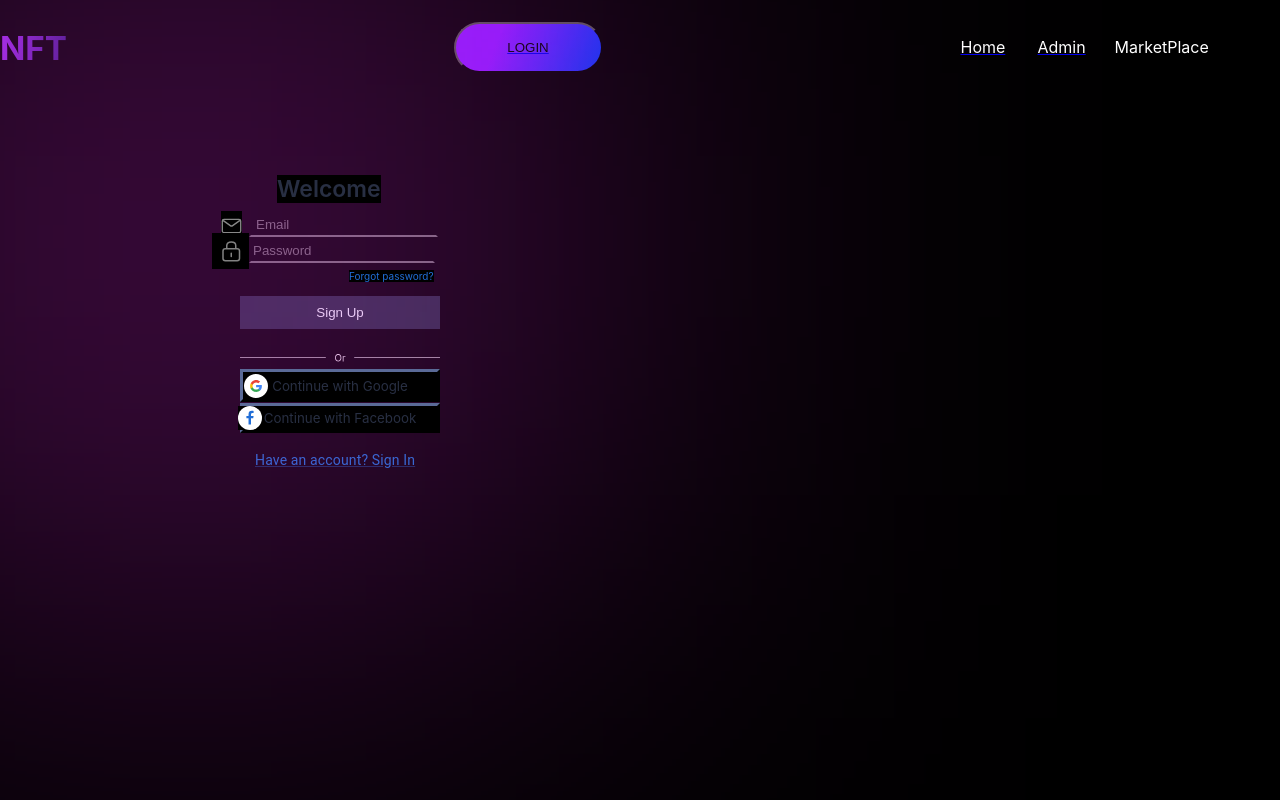
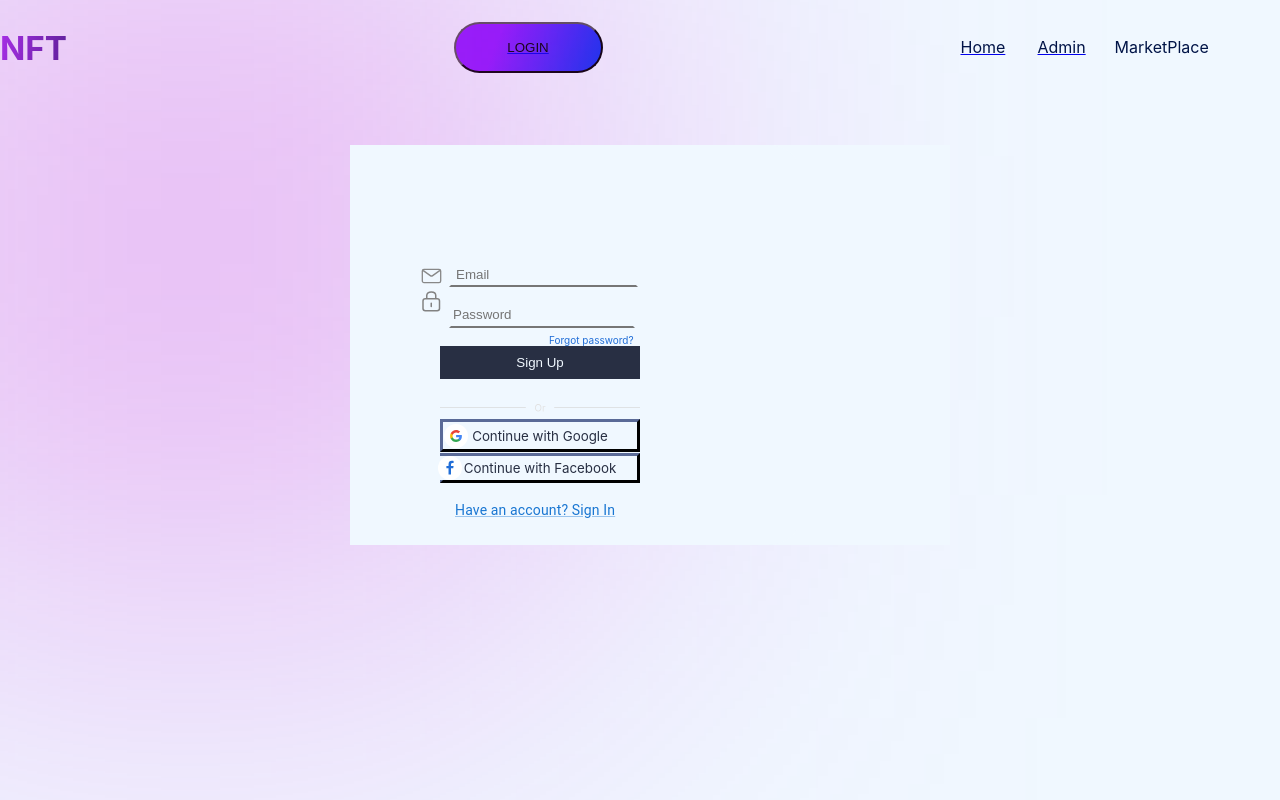
Before and after one commit to neeeka4/project_with_oblachko, a React (Create React App) app: page /auth in a window 1280 px wide. Built offline with nearby package versions, Linux system fonts and the light colour scheme; no server answers; the HTML template or start-up script is replaced by a standard one.

Commit message:
fucking auth

```diff
--- a/src/Components/Admin/Add/Add.css
+++ b/src/Components/Admin/Add/Add.css
@@ -52,6 +52,3 @@
   border: solid;
   left: 58%;
 }
-
-.add {
-}
--- a/src/Components/Auth/Auth.css
+++ b/src/Components/Auth/Auth.css
@@ -1,16 +1,17 @@
 * {
-  /* background: rgba(214, 34, 218, 0.59); */
+  background-color: aliceblue;
 }
 
 /* Welcome Page Style Start  */
 .container {
   display: none;
-  /* position: relative; */
+  position: relative;
   width: 600px;
   height: 400px;
   display: flex;
-  margin-bottom: 80px;
-  margin-left: 150px;
+  margin-top: 50px;
+  /* margin-bottom: 60px; */
+  margin-left: 350px;
 }
 .block_left {
   /* background-color: white; */
@@ -18,7 +19,7 @@
   height: 400px;
   margin-right: -10px;
   margin-left: 0;
-  /* position: relative; */
+  position: relative;
   border-bottom-right-radius: 7%;
   border-top-right-radius: 7%;
   display: flex;
@@ -72,12 +73,11 @@
   border-top-color: transparent;
   border-right-color: transparent;
   border-left-color: transparent;
-  margin-left: 30px;
 }
 .inp__password_img {
   width: 37px;
   height: 36px;
-  position: absolute;
+  /* position: absolute; */
   margin-left: -7px;
   margin-top: -4px;
 }
@@ -91,7 +91,7 @@
   height: 22px;
 }
 .forgot__pass_title {
-  position: absolute;
+  /* position: absolute; */
   color: #216ed7;
   font-size: 10px;
   margin-left: 130px;
--- a/src/Components/Auth/Auth.jsx
+++ b/src/Components/Auth/Auth.jsx
@@ -1,5 +1,5 @@
-import { createTheme, ThemeProvider } from "@mui/material/styles";
-import { Grid, Link } from "@mui/material";
+import { createTheme } from "@mui/material/styles";
+import { Link } from "@mui/material";
 import { Box } from "@mui/system";
 import React, { useContext } from "react";
 import { authContext } from "../../Context/AuthContextProvider";
@@ -29,7 +29,6 @@
     handleLogin,
     handleLogOut,
     handleSignUp,
-    handleSignUpWithGoogle,
   } = useContext(authContext);
   console.log(user.email);
 
@@ -46,7 +45,7 @@
     <Box>
       <div id="sign" class="container">
         <div class="block_left">
-          <h3 class="block_left__title">Welcome</h3>
+          <h3 class="block_left__title"></h3>
           <ul class="block__left_ul">
             <li class="block__left_li1">
               <img src={pic6} alt="" class="inp__email_img" />
--- a/src/Components/HomeBar/HomeBar.css
+++ b/src/Components/HomeBar/HomeBar.css
@@ -8,7 +8,6 @@
   height: 555px;
   left: -87px;
   top: -41px;
-
   background: rgba(214, 34, 218, 0.59);
   filter: blur(247px);
 }
@@ -75,9 +74,7 @@
   font-weight: 400;
   font-size: 16px;
   line-height: 19px;
-
-  color: #ffffff;
-
+  color: #001447;
   flex: none;
   order: 0;
   flex-grow: 0;
@@ -93,7 +90,7 @@
   font-size: 16px;
   line-height: 19px;
 
-  color: #ffffff;
+  color: #001447;
 
   flex: none;
   order: 0;
@@ -108,7 +105,7 @@
   font-weight: 400;
   font-size: 16px;
   line-height: 19px;
-  color: #ffffff;
+  color: #001447;
 
   flex: none;
   order: 0;
@@ -190,7 +187,7 @@
   letter-spacing: -2px;
   background-color: transparent;
 
-  color: white;
+  color: #001447;
 
   /* border: 1px solid rgba(255, 255, 255, 0.3); */
 }
@@ -210,7 +207,7 @@
   /* or 162% */
   background-color: transparent;
 
-  color: #ffffff;
+  color: #001447;
 }
 
 /* .star1 {
--- a/src/Context/AuthContextProvider.js
+++ b/src/Context/AuthContextProvider.js
@@ -69,6 +69,7 @@
   useEffect(() => {
     authListener();
   }, []);
+
   let values = {
     email,
     password,
```
